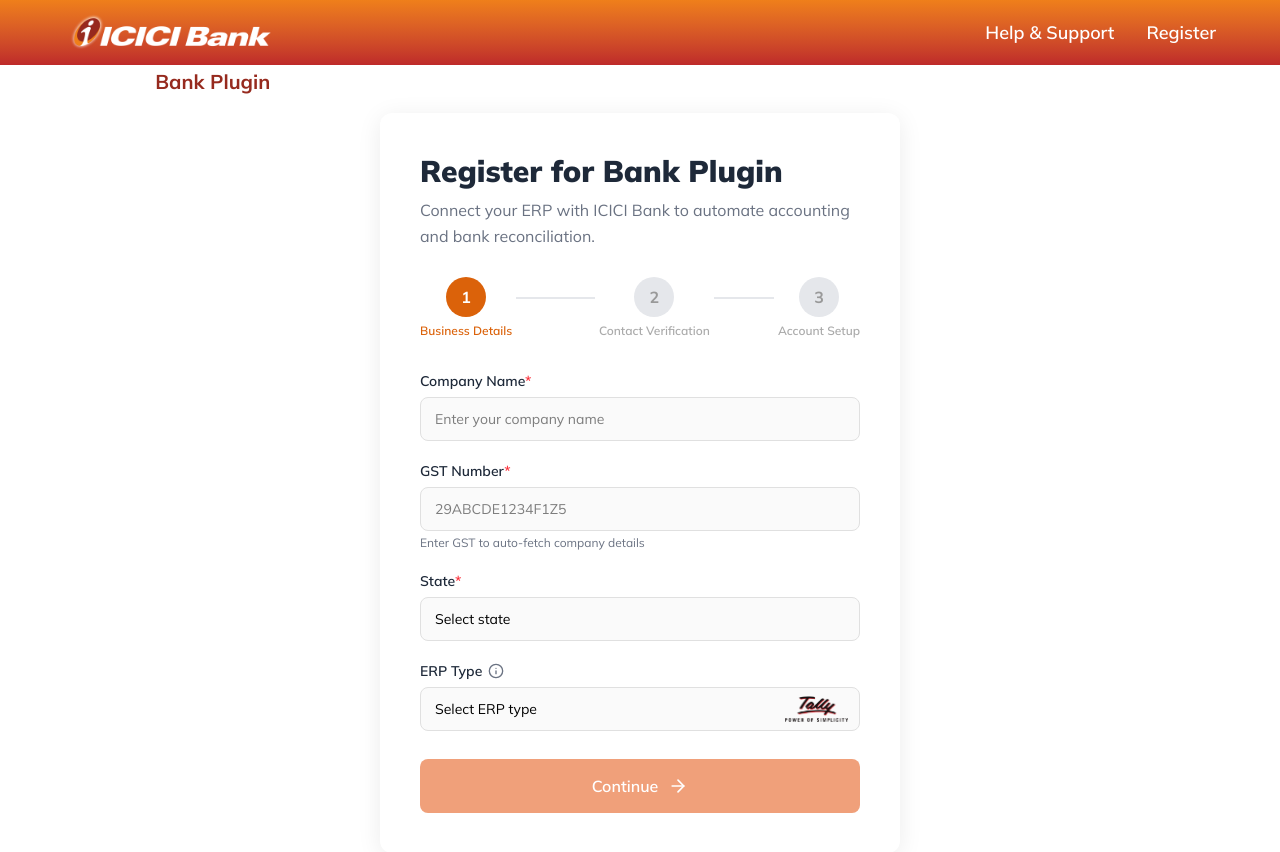
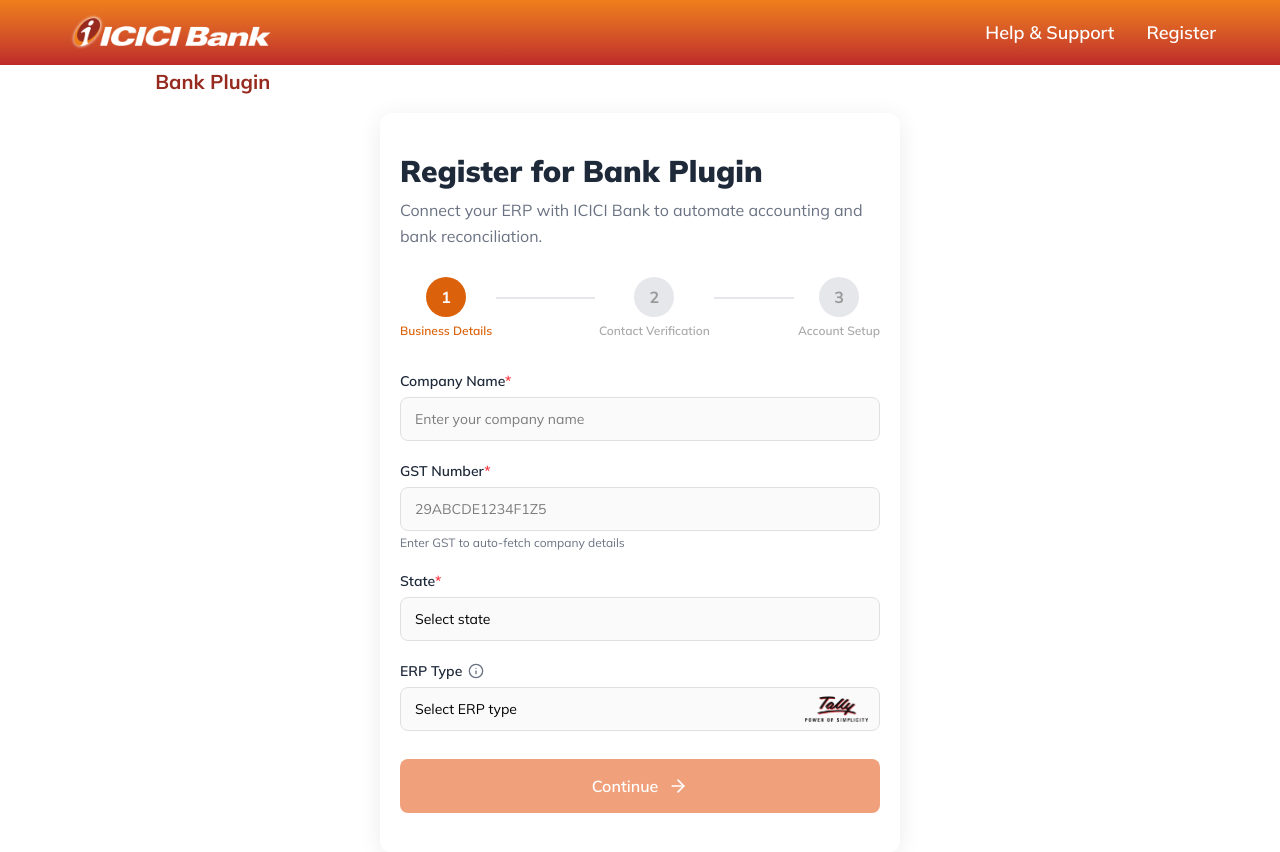
Before and after one commit to masafz/bank-plugin-website, a React (Vite) app: page /register in a window 1280 px wide. Shown: the top 852 px of the page. Built offline with nearby package versions, Linux system fonts and the light colour scheme; no server answers.

Commit message:
minor changes

```diff
--- a/src/pages/register/RegisterPage.jsx
+++ b/src/pages/register/RegisterPage.jsx
@@ -58,7 +58,6 @@
         toast.success(res?.msg)
         window.location.href = 'https://www.bankplugin.com'
       } else if( res?.status === '201') {
-        console.log('first', res)
         toast.error(res?.msg[0])
       }
     } catch (err) {
@@ -87,7 +86,7 @@
 
   return (
     <div className="min-h-[calc(100vh-65px)] bg-white flex justify-center items-center px-4 py-12">
-      <div className="bg-white rounded-xl px-3 sm:px-5 sm:px-10 py-10 w-full max-w-[520px] shadow-[0px_4px_24px_0px_#00000014]">
+      <div className="bg-white rounded-xl px-3 sm:px-5 py-10 w-full max-w-[520px] shadow-[0px_4px_24px_0px_#00000014]">
         <h1 className="text-[25px] sm:text-3xl font-black text-[#1E2939] mb-2">
           Register for Bank Plugin
         </h1>
--- a/src/pages/register/steps/ContactVerification.jsx
+++ b/src/pages/register/steps/ContactVerification.jsx
@@ -205,7 +205,7 @@
         {otpSent.phone && !phoneOtpComplete && (
           <div className="mt-3 flex flex-col gap-2">
             <p className="text-xs text-[#6A7282]">
-              OTP sent to +91 {formData.phone.slice(0, 7)}***
+              OTP sent to +91 ********{formData.phone.slice(8, 10)}
             </p>
             <label className="text-sm font-semibold text-[#1E2939]">Enter OTP</label>
             <div className="flex gap-2">
```
